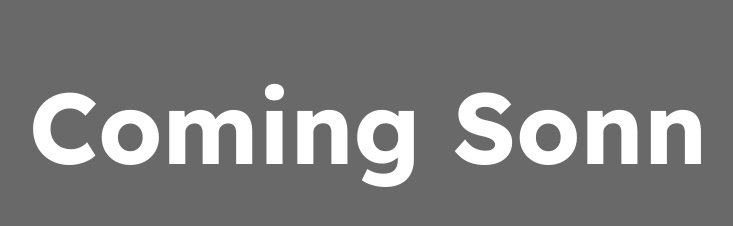
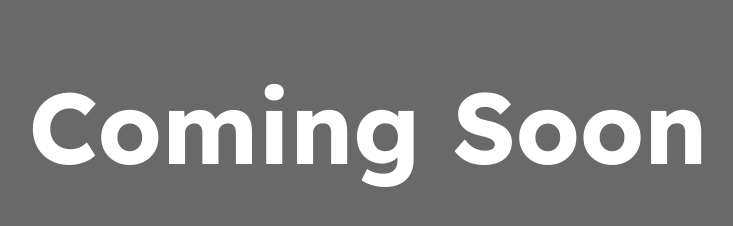
Before and after one commit to Kumalax/Coming-Soon, a plain HTML site: page index.html in a window 1280 px wide. Shown: the part 264-490 px from the top of the page, 272-1005 px from the left. Drawn offline with Linux system fonts and the light colour scheme.

Commit message:
index.html

```diff
--- a/index.html
+++ b/index.html
@@ -84,7 +84,7 @@
         <!-- <hr><hr> -->
         <p>Kumala Web - <a id="text"></a></p>
         <!-- <hr><hr> -->
-        <h1>Coming Sonn</h1>
+        <h1>Coming Soon</h1>
         <!-- <hr><hr> -->
     <script src="script.js"></script>
 
```
